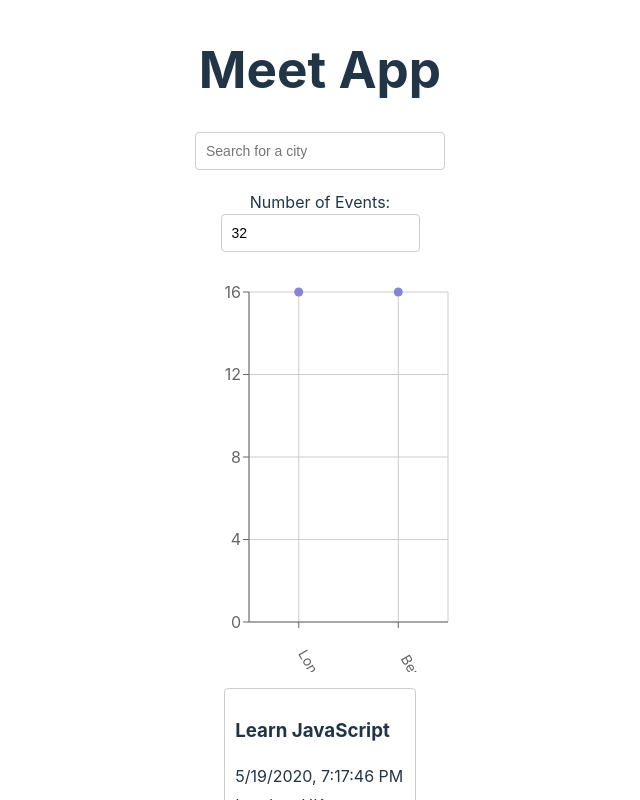
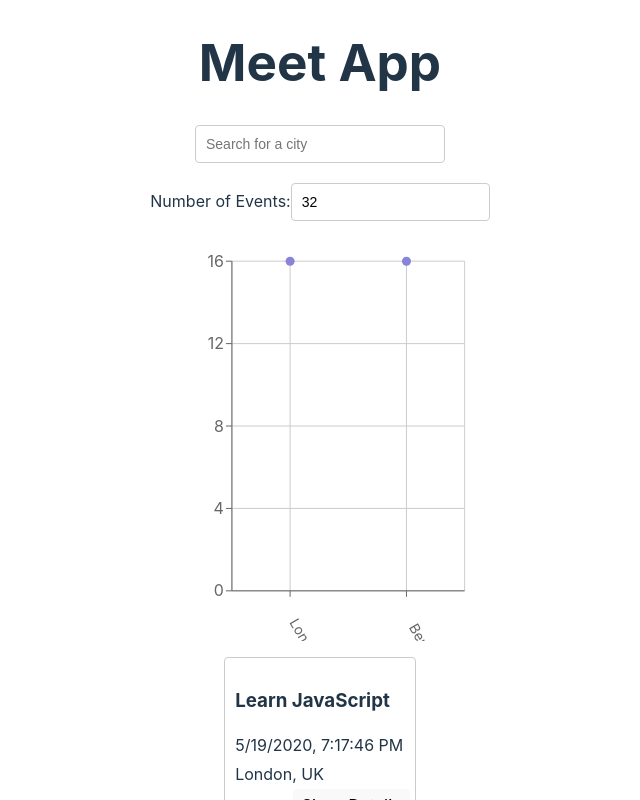
Before and after one commit to includeheart/meet, a React (Vite) app: page / in a window 1280 px wide. Shown: the top 800 px of the page, without its empty margins (320-960 px from the left). Built offline with nearby package versions, Linux system fonts and the light colour scheme.

Commit message:
Another attempt to fix chart width

```diff
--- a/src/App.css
+++ b/src/App.css
@@ -1,7 +1,7 @@
 @import url(https://fonts.googleapis.com/css?family=Roboto:500);
 .App {
   text-align: center;
-  padding: 2% 5%;
+  padding: 0;
   display: flex;
   flex-direction: column;
   align-items:center;
@@ -97,3 +97,8 @@ input[type="number"] {
   width: 250px;
   z-index: 1000;
 }
+
+.chart-container {
+  width: 99%;
+  margin: 0 auto;
+}
--- a/src/App.jsx
+++ b/src/App.jsx
@@ -64,7 +64,7 @@ const App = () => {
         setCurrentCity={setCurrentCity}
         setInfoAlert={setInfoAlert} />
       <NumberOfEvents onChange={setCurrentNOE} setErrorAlert={setErrorAlert} />
-      <div style={{ width: "99%" }}>
+      <div className="chart-container">
         <CityEventsChart allLocations={allLocations} events={events} />
       </div>
       <EventList events={events} />
```
